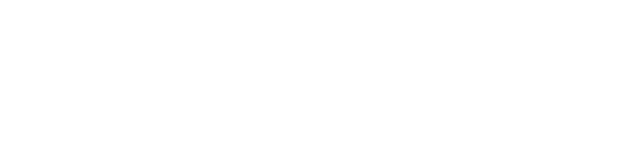
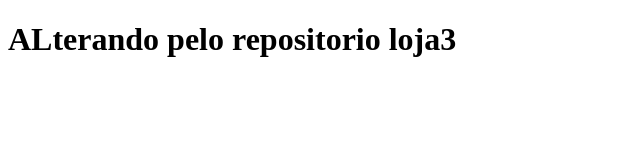
Before and after one commit to raellrrm/lojavirtual, a plain HTML site: page index.html in a window 1280 px wide. Shown: the whole page, without its empty margins (0-640 px from the left). Drawn offline with Linux system fonts and the light colour scheme.

Commit message:
editing_index and create script.js

```diff
--- a/index.html
+++ b/index.html
@@ -6,6 +6,6 @@
     <title>Document</title>
 </head>
 <body>
-
+    <h1>ALterando pelo repositorio loja3</h1>
 </body>
 </html>
--- /dev/null
+++ b/script.js
@@ -0,0 +1 @@
+console.log('ehehehe')
```
